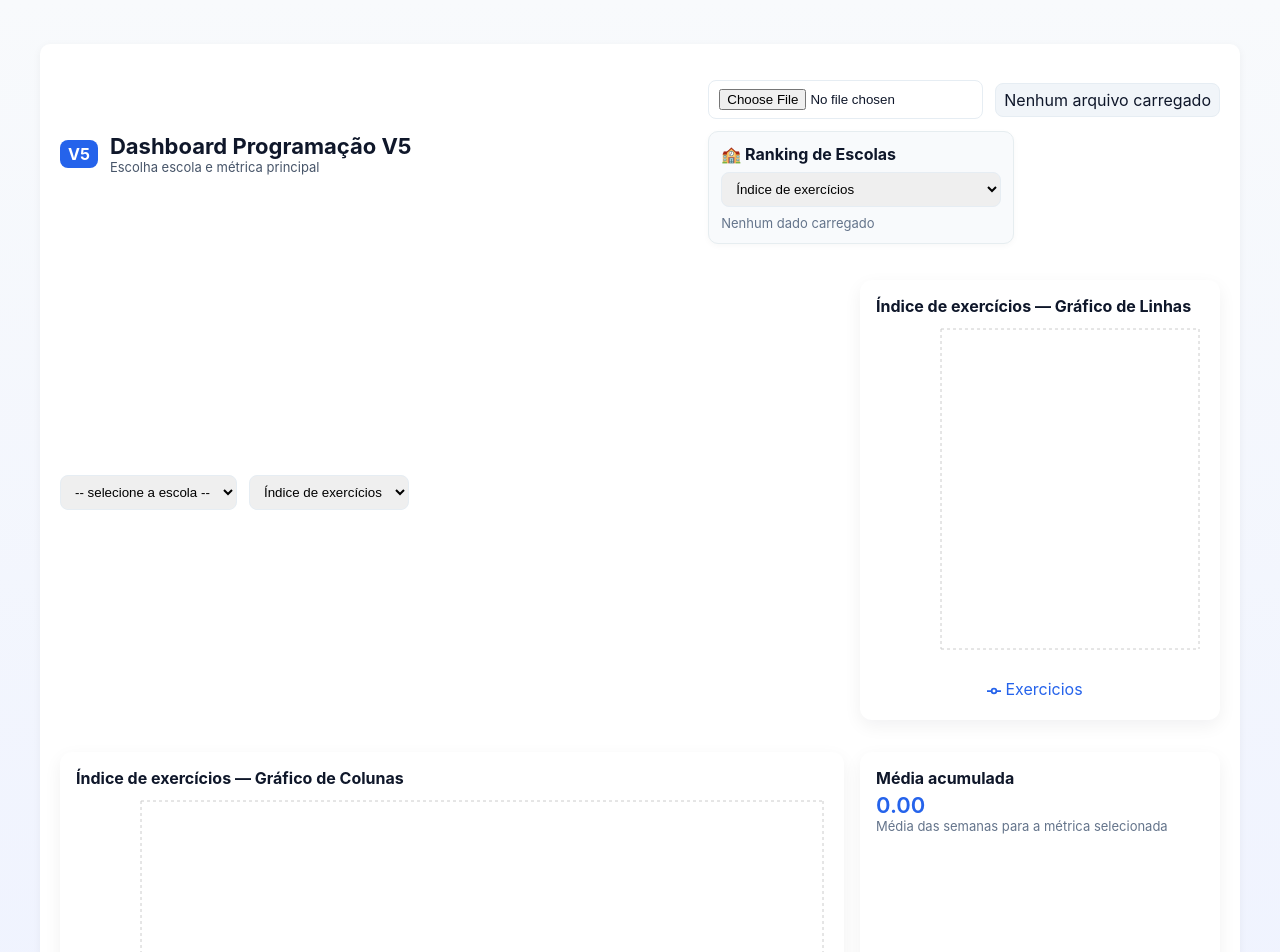
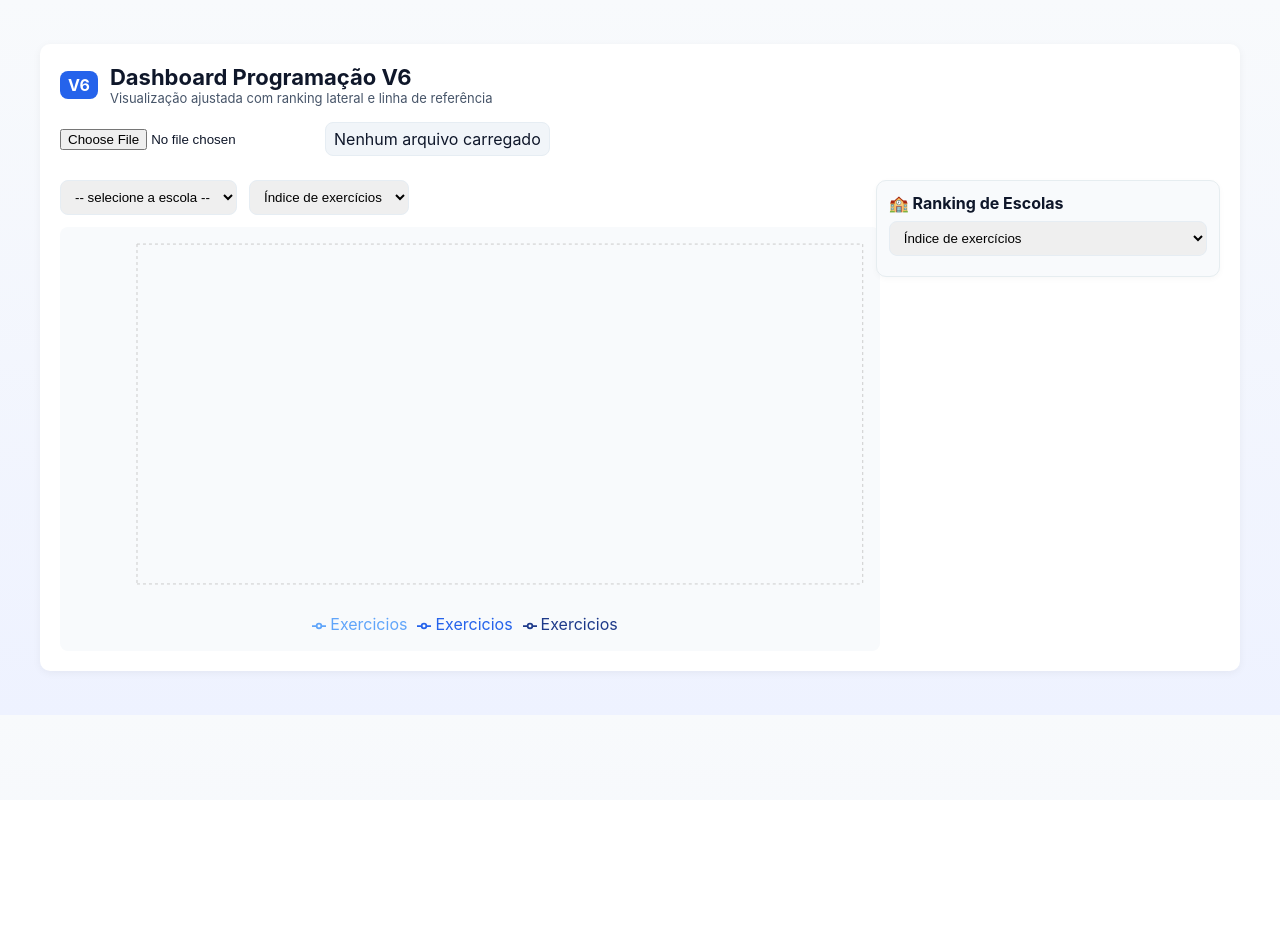
Before and after one commit to bruno-tassone/Dashboardv4, a Next.js app: page / in a window 1280 px wide. Shown: the top 952 px of the page. After the commit the page ends 800 px from the top, so only its background shows below. Built offline with nearby package versions, Linux system fonts and the light colour scheme.

Commit message:
Update index.js

```diff
--- a/pages/index.js
+++ b/pages/index.js
@@ -2,8 +2,7 @@ import React, { useEffect, useMemo, useState } from "react";
 import Head from "next/head";
 import * as XLSX from "xlsx";
 import {
-  LineChart, Line, XAxis, YAxis, CartesianGrid, Tooltip, Legend, ResponsiveContainer,
-  BarChart, Bar
+  LineChart, Line, XAxis, YAxis, CartesianGrid, Tooltip, Legend, ResponsiveContainer, ReferenceLine
 } from "recharts";
 
 const COLORS = ['#2563eb','#10b981','#f97316'];
@@ -35,18 +34,14 @@ function normalizeSheets(parsed){
         const sem = weekCols[j-1];
         if(sem==null) continue;
         let val = row[j];
-
         if(val === undefined || val === null || val === "" || isNaN(Number(val))) {
           val = 0;
         } else {
           val = Number(val);
         }
-
-        // ✅ Ajuste: multiplicar por 100 se for percentual
         if (['Índice de acerto', 'Acessos no período'].includes(sheetName)) {
           val = val * 100;
         }
-
         out[escola] = out[escola] || {};
         out[escola][sem] = out[escola][sem] || { Escola: escola, Semana: sem };
         out[escola][sem][sheetName] = val;
@@ -54,7 +49,6 @@ function normalizeSheets(parsed){
     }
   }
 
-  // Converter para formato final
   const final = {};
   for(const [esc, obj] of Object.entries(out)){
     const arr = Object.values(obj).sort((a,b)=>a.Semana-b.Semana);
@@ -63,7 +57,7 @@ function normalizeSheets(parsed){
   return final;
 }
 
-export default function DashboardV5(){
+export default function DashboardV6(){
   const [rawSheets, setRawSheets] = useState(null);
   const [dataBySchool, setDataBySchool] = useState(null);
   const [selectedSchool, setSelectedSchool] = useState(null);
@@ -117,7 +111,6 @@ export default function DashboardV5(){
 
   const schools = useMemo(()=> dataBySchool ? Object.keys(dataBySchool).sort() : [], [dataBySchool]);
   const timeseries = useMemo(()=> (selectedSchool && dataBySchool) ? dataBySchool[selectedSchool] : [], [selectedSchool,dataBySchool]);
-
   const chartData = useMemo(()=> timeseries.map(row => ({
     Semana: row.Semana,
     Exercicios: row['Índice de exercícios'] ?? 0,
@@ -125,7 +118,6 @@ export default function DashboardV5(){
     Acerto: row['Índice de acerto'] ?? 0
   })), [timeseries]);
 
-  // calcular média acumulada
   const mediaAcumulada = useMemo(()=>{
     if(!timeseries.length) return 0;
     const key = selectedMetric;
@@ -134,7 +126,6 @@ export default function DashboardV5(){
     return sum / vals.length;
   },[timeseries,selectedMetric]);
 
-  // ranking
   const rankingData = useMemo(() => {
     if (!dataBySchool) return [];
     const arr = Object.entries(dataBySchool).map(([school, rows]) => {
@@ -147,40 +138,74 @@ export default function DashboardV5(){
   }, [dataBySchool, selectedRankingMetric]);
 
   const valorEhPercentual = selectedMetric === 'Índice de acerto' || selectedMetric === 'Acessos no período';
+  const linhaReferencia = selectedMetric === 'Índice de exercícios' ? 2 :
+                           selectedMetric === 'Acessos no período' ? 80 : 70;
 
   return (
     <div className="container" style={{ padding: 20 }}>
-      <Head><title>Dashboard Programação V5</title></Head>
+      <Head><title>Dashboard Programação V6</title></Head>
 
       <div className="card" style={{ padding: 20, background: 'white', borderRadius: 10, boxShadow: '0 2px 8px rgba(0,0,0,0.05)' }}>
-        <div className="header">
         <div style={{display:'flex',alignItems:'center',gap:12}}>
-            <div className="badge" style={{background:'#2563eb',color:'white',padding:'4px 8px',borderRadius:8,fontWeight:700}}>V5</div>
+          <div className="badge" style={{background:'#2563eb',color:'white',padding:'4px 8px',borderRadius:8,fontWeight:700}}>V6</div>
           <div>
-              <div className="title" style={{fontSize:22,fontWeight:700}}>Dashboard Programação V5</div>
-              <div style={{color:'#475569',fontSize:13}}>Escolha escola e métrica principal</div>
+            <div style={{fontSize:22,fontWeight:700}}>Dashboard Programação V6</div>
+            <div style={{color:'#475569',fontSize:13}}>Visualização ajustada com ranking lateral e linha de referência</div>
           </div>
         </div>
 
-          {/* Upload e Ranking */}
-          <div className="controls" style={{ display: 'flex', flexDirection: 'column', gap: 12, alignItems: 'flex-start', marginTop: 16 }}>
-            <div style={{ display: 'flex', gap: 12, alignItems: 'center', width: '100%' }}>
-              <input className="file" type="file" accept=".xlsx,.xls" onChange={handleFile} />
-              <div style={{ padding: '6px 8px', borderRadius: 8, background: '#f1f5f9', border:'1px solid #e6edf3' }}>
-                {status}
+        {/* Upload */}
+        <div style={{display:'flex',alignItems:'center',gap:12,marginTop:16}}>
+          <input type="file" accept=".xlsx,.xls" onChange={handleFile}/>
+          <div style={{ padding:'6px 8px', borderRadius:8, background:'#f1f5f9', border:'1px solid #e6edf3' }}>{status}</div>
+        </div>
+
+        {/* Seletor e Gráfico lado a lado */}
+        <div style={{display:'flex',gap:20,marginTop:24,alignItems:'flex-start'}}>
+          <div style={{flex:3}}>
+            <div style={{display:'flex',gap:12,marginBottom:12}}>
+              <select className="select" value={selectedSchool||''} onChange={e=>setSelectedSchool(e.target.value)}>
+                <option value="">-- selecione a escola --</option>
+                {schools.map(s=> <option key={s} value={s}>{s}</option>)}
+              </select>
+              <select className="select" value={selectedMetric} onChange={e=>setSelectedMetric(e.target.value)}>
+                {metricNames.map(m=> <option key={m} value={m}>{m}</option>)}
+              </select>
+            </div>
+
+            {/* 🔷 Gráfico de Linhas com 3 tons azuis e linha verde pontilhada */}
+            <div style={{width:'100%', height:400, background:'#f8fafc', borderRadius:8, padding:12}}>
+              <ResponsiveContainer>
+                <LineChart data={chartData}>
+                  <CartesianGrid strokeDasharray="3 3" />
+                  <XAxis dataKey="Semana" />
+                  <YAxis domain={valorEhPercentual ? [0, 100] : ['auto', 'auto']} tickFormatter={valorEhPercentual ? v=>`${v}%` : undefined}/>
+                  <Tooltip formatter={v=> valorEhPercentual ? `${v}%` : v}/>
+                  <Legend />
+
+                  {/* Primeiros tons de azul */}
+                  <Line type="monotone" dataKey={lineKeys[selectedMetric]} stroke="#60a5fa" strokeWidth={3} dot={false}
+                        isAnimationActive={false} data={chartData.filter(d=>d.Semana<=13)} />
+                  <Line type="monotone" dataKey={lineKeys[selectedMetric]} stroke="#2563eb" strokeWidth={3} dot={false}
+                        isAnimationActive={false} data={chartData.filter(d=>d.Semana>13 && d.Semana<=29)} />
+                  <Line type="monotone" dataKey={lineKeys[selectedMetric]} stroke="#1e3a8a" strokeWidth={3} dot={false}
+                        isAnimationActive={false} data={chartData.filter(d=>d.Semana>29)} />
+
+                  {/* Linha de referência verde pontilhada */}
+                  <ReferenceLine y={linhaReferencia} stroke="#16a34a" strokeDasharray="5 5" strokeWidth={2} label={{ value: `Meta (${linhaReferencia}${valorEhPercentual?'%':''})`, position:'right', fill:'#16a34a', fontSize:12 }}/>
+                </LineChart>
+              </ResponsiveContainer>
             </div>
           </div>
 
-            {/* 🔹 Ranking das escolas */}
-            <div style={{ width: '100%', display: 'flex', gap: 12 }}>
+          {/* 🔹 Ranking à direita */}
           <div style={{
-                minWidth: 280,
-                maxWidth: 360,
-                background: '#f8fafc',
-                border: '1px solid #e6edf0',
-                borderRadius: 10,
-                padding: 12,
-                boxShadow: '0 2px 6px rgba(0,0,0,0.03)'
+            flex:1.2,
+            background:'#f8fafc',
+            border:'1px solid #e6edf0',
+            borderRadius:10,
+            padding:12,
+            boxShadow:'0 2px 6px rgba(0,0,0,0.03)'
           }}>
             <div style={{ fontWeight: 700, marginBottom: 8 }}>🏫 Ranking de Escolas</div>
 
@@ -193,8 +218,7 @@ export default function DashboardV5(){
               {metricNames.map(m => <option key={m} value={m}>{m}</option>)}
             </select>
 
-                <div style={{ maxHeight: 220, overflowY: 'auto' }}>
-                  {rankingData.length === 0 && <div style={{ color:'#64748b' , fontSize:13 }}>Nenhum dado carregado</div>}
+            <div style={{ maxHeight: 380, overflowY: 'auto' }}>
               {rankingData.map((r, idx) => (
                 <div key={r.school} style={{
                   display: 'flex',
@@ -206,82 +230,15 @@ export default function DashboardV5(){
                 }}>
                   <div style={{ display: 'flex', alignItems: 'center', gap: 8 }}>
                     <span style={{ fontWeight: 700, width: 22, textAlign: 'right', color: idx < 3 ? '#2563eb' : '#475569' }}>{idx + 1}.</span>
-                        <span style={{ overflow: 'hidden', textOverflow: 'ellipsis', whiteSpace: 'nowrap', maxWidth: 180 }}>{r.school}</span>
+                    <span style={{ overflow: 'hidden', textOverflow: 'ellipsis', whiteSpace: 'nowrap', maxWidth: 160 }}>{r.school}</span>
                   </div>
-                      <div style={{ fontWeight: 700, color: idx === 0 ? '#16a34a' : idx === rankingData.length - 1 ? '#dc2626' : '#475569' }}>
+                  <div style={{ fontWeight: 700, color: idx === 0 ? '#16a34a' : '#475569' }}>
                     {r.avg.toFixed(1)}{selectedRankingMetric !== 'Índice de exercícios' ? '%' : ''}
                   </div>
                 </div>
               ))}
             </div>
           </div>
-              <div style={{ flex: 1 }} />
-            </div>
-          </div>
-        </div>
-
-        {/* Seleção de escola e métrica */}
-        <div className="grid" style={{ marginTop: 20 }}>
-          <div style={{display:'flex',alignItems:'center',gap:12,flexWrap:'wrap'}}>
-            <select className="select" value={selectedSchool||''} onChange={e=>setSelectedSchool(e.target.value)}>
-              <option value="">-- selecione a escola --</option>
-              {schools.map(s=> <option key={s} value={s}>{s}</option>)}
-            </select>
-
-            <select className="select" value={selectedMetric} onChange={e=>setSelectedMetric(e.target.value)}>
-              {metricNames.map(m=> <option key={m} value={m}>{m}</option>)}
-            </select>
-          </div>
-
-          {/* Gráfico de Linhas */}
-          <div style={{marginTop:16}} className="card">
-            <div style={{fontWeight:700, marginBottom:8}}>
-              {selectedMetric} — Gráfico de Linhas
-            </div>
-            <div style={{width:'100%', height:380}}>
-              <ResponsiveContainer>
-                <LineChart data={chartData}>
-                  <CartesianGrid strokeDasharray="3 3" />
-                  <XAxis dataKey="Semana" />
-                  <YAxis domain={valorEhPercentual ? [0, 100] : ['auto', 'auto']} tickFormatter={valorEhPercentual ? (v=>`${v}%`) : undefined}/>
-                  <Tooltip formatter={(v)=> valorEhPercentual ? `${v}%` : v}/>
-                  <Legend />
-                  <Line type="monotone"
-                        dataKey={lineKeys[selectedMetric]}
-                        stroke={COLORS[0]}
-                        strokeWidth={3}
-                        dot={{r:3}} />
-                </LineChart>
-              </ResponsiveContainer>
-            </div>
-          </div>
-
-          {/* Gráfico de Colunas */}
-          <div className="card" style={{marginTop:16}}>
-            <div style={{fontWeight:700, marginBottom:8}}>
-              {selectedMetric} — Gráfico de Colunas
-            </div>
-            <div style={{width:'100%', height:280}}>
-              <ResponsiveContainer>
-                <BarChart data={chartData}>
-                  <CartesianGrid strokeDasharray="3 3" />
-                  <XAxis dataKey="Semana" />
-                  <YAxis domain={valorEhPercentual ? [0, 100] : ['auto', 'auto']} tickFormatter={valorEhPercentual ? (v=>`${v}%`) : undefined}/>
-                  <Tooltip formatter={(v)=> valorEhPercentual ? `${v}%` : v}/>
-                  <Bar dataKey={lineKeys[selectedMetric]} fill={COLORS[1]} />
-                </BarChart>
-              </ResponsiveContainer>
-            </div>
-          </div>
-
-          {/* Média acumulada */}
-          <div className="card" style={{marginTop:16}}>
-            <div style={{fontWeight:700}}>Média acumulada</div>
-            <div style={{fontSize:22, fontWeight:600, color:'#2563eb', marginTop:4}}>
-              {valorEhPercentual ? `${mediaAcumulada.toFixed(1)}%` : mediaAcumulada.toFixed(2)}
-            </div>
-            <div style={{fontSize:13, color:'#64748b'}}>Média das semanas para a métrica selecionada</div>
-          </div>
         </div>
       </div>
     </div>
```
Lines whose indentation alone changed are shown as unchanged.
